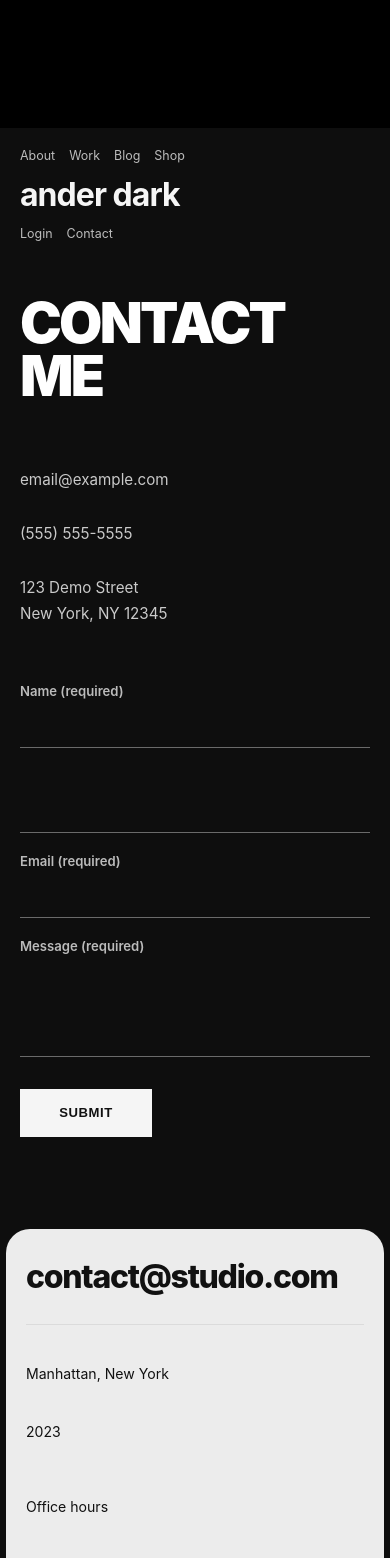
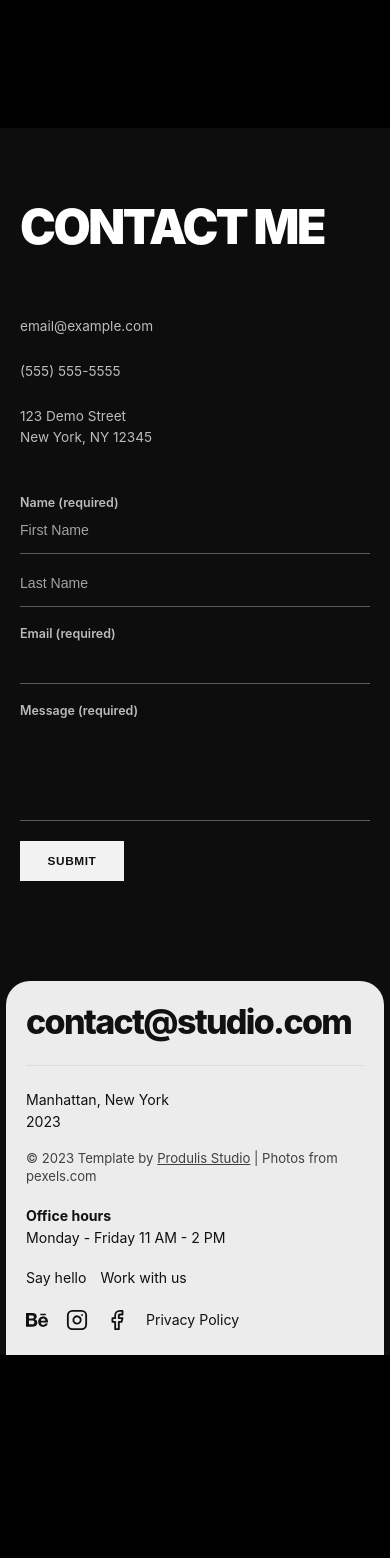
Before and after one commit to bom0320/web-portfolio, a Next.js app: page / in a window 390 px wide. Shown: the part 10140-11698 px from the top of the page. After the commit the page ends 11615 px from the top, so only its background shows below. Built offline with nearby package versions, Linux system fonts and the light colour scheme.

Commit message:
add: react-icons

```diff
--- a/package.json
+++ b/package.json
@@ -12,7 +12,8 @@
     "gsap": "^3.13.0",
     "next": "15.5.4",
     "react": "19.1.0",
-    "react-dom": "19.1.0"
+    "react-dom": "19.1.0",
+    "react-icons": "^5.6.0"
   },
   "devDependencies": {
     "@eslint/eslintrc": "^3",
--- a/src/components/sections/ContactSection.tsx
+++ b/src/components/sections/ContactSection.tsx
@@ -1,25 +1,11 @@
 import Link from "next/link";
+import { FaBehance } from "react-icons/fa";
+import { FiInstagram, FiFacebook } from "react-icons/fi";
 
 export default function ContactSection() {
   return (
     <section className="contact-section">
       <div className="contact-section__hero">
-        <header className="contact-section__header">
-          <nav className="contact-section__nav contact-section__nav--left">
-            <Link href="/">About</Link>
-            <Link href="/">Work</Link>
-            <Link href="/">Blog</Link>
-            <Link href="/">Shop</Link>
-          </nav>
-
-          <div className="contact-section__logo">ander dark</div>
-
-          <nav className="contact-section__nav contact-section__nav--right">
-            <Link href="/">Login</Link>
-            <Link href="/">Contact</Link>
-          </nav>
-        </header>
-
         <div className="contact-section__inner">
           <h2 className="contact-section__title">CONTACT ME</h2>
 
@@ -47,31 +33,46 @@ export default function ContactSection() {
               <div className="contact-form__row">
                 <div className="contact-form__field">
                   <label htmlFor="firstName">Name (required)</label>
-                  <input id="firstName" name="firstName" type="text" />
+                  <input
+                    id="firstName"
+                    name="firstName"
+                    type="text"
+                    placeholder="First Name"
+                  />
                 </div>
 
                 <div className="contact-form__field">
                   <label
                     htmlFor="lastName"
-                    className="contact-form__hidden-label"
+                    className="contact-form__label contact-form__label--hidden"
                   >
                     Last Name
                   </label>
-                  <input id="lastName" name="lastName" type="text" />
+                  <input
+                    id="lastName"
+                    name="lastName"
+                    type="text"
+                    placeholder="Last Name"
+                  />
                 </div>
               </div>
 
               <div className="contact-form__row contact-form__row--single">
                 <div className="contact-form__field">
                   <label htmlFor="email">Email (required)</label>
-                  <input id="email" name="email" type="email" />
+                  <input id="email" name="email" type="email" placeholder="" />
                 </div>
               </div>
 
               <div className="contact-form__row contact-form__row--single">
                 <div className="contact-form__field">
                   <label htmlFor="message">Message (required)</label>
-                  <textarea id="message" name="message" rows={4} />
+                  <textarea
+                    id="message"
+                    name="message"
+                    rows={4}
+                    placeholder=""
+                  />
                 </div>
               </div>
 
@@ -83,36 +84,46 @@ export default function ContactSection() {
         </div>
       </div>
 
-      <div className="contact-section__footer-card">
-        <div className="contact-section__footer-top">
-          <a
-            href="mailto:contact@studio.com"
-            className="contact-section__footer-email"
-          >
+      <div className="contact-footer">
+        <div className="contact-footer__top">
+          <a href="mailto:contact@studio.com" className="contact-footer__email">
             contact@studio.com
           </a>
         </div>
 
-        <div className="contact-section__footer-bottom">
-          <div className="contact-section__footer-col">
-            <p>Manhattan, New York</p>
-            <p>2023</p>
+        <div className="contact-footer__bottom">
+          <div className="contact-footer__meta">
+            <div className="contact-footer__location">
+              <p>Manhattan, New York</p>
+              <p>2023</p>
+            </div>
+
+            <p className="contact-footer__copyright">
+              © 2023 Template by <Link href="/">Produlis Studio</Link> | Photos
+              from pexels.com
+            </p>
           </div>
 
-          <div className="contact-section__footer-col">
-            <p>Office hours</p>
+          <div className="contact-footer__hours">
+            <p className="contact-footer__label">Office hours</p>
             <p>Monday - Friday 11 AM - 2 PM</p>
           </div>
 
-          <div className="contact-section__footer-col contact-section__footer-links">
+          <div className="contact-footer__links">
             <Link href="/">Say hello</Link>
             <Link href="/">Work with us</Link>
           </div>
 
-          <div className="contact-section__footer-col contact-section__footer-social">
-            <Link href="/">Be</Link>
-            <Link href="/">Instagram</Link>
-            <Link href="/">Facebook</Link>
+          <div className="contact-footer__social">
+            <Link href="/" aria-label="Behance">
+              <FaBehance />
+            </Link>
+            <Link href="/" aria-label="Instagram">
+              <FiInstagram />
+            </Link>
+            <Link href="/" aria-label="Facebook">
+              <FiFacebook />
+            </Link>
             <Link href="/">Privacy Policy</Link>
           </div>
         </div>
--- a/src/styles/sections/_contact.scss
+++ b/src/styles/sections/_contact.scss
@@ -1,7 +1,7 @@
 .contact-section {
   width: 100vw;
   margin-left: calc(50% - 50vw);
-  background: #0e0e0e;
+  background: #0d0d0d;
   color: #f5f5f5;
   position: relative;
   overflow: hidden;
@@ -9,44 +9,8 @@
 
 .contact-section__hero {
   min-height: 100vh;
+  background: #0d0d0d;
   padding: 28px 36px 0;
-  background: #0e0e0e;
-}
-
-.contact-section__header {
-  display: grid;
-  grid-template-columns: 1fr auto 1fr;
-  align-items: center;
-  gap: 24px;
-}
-
-.contact-section__logo {
-  justify-self: center;
-  font-size: 2rem;
-  font-weight: 700;
-  letter-spacing: -0.03em;
-  text-transform: lowercase;
-}
-
-.contact-section__nav {
-  display: flex;
-  align-items: center;
-  gap: 20px;
-  font-size: 0.78rem;
-  color: rgba(255, 255, 255, 0.72);
-}
-
-.contact-section__nav--left {
-  justify-content: flex-start;
-}
-
-.contact-section__nav--right {
-  justify-content: flex-end;
-}
-
-.contact-section__nav a {
-  color: inherit;
-  text-decoration: none;
 }
 
 .contact-section__inner {
@@ -58,8 +22,8 @@
 .contact-section__title {
   margin: 0 0 72px;
   text-align: center;
-  font-size: clamp(56px, 9vw, 112px);
-  line-height: 0.95;
+  font-size: clamp(56px, 7vw, 96px);
+  line-height: 0.96;
   font-weight: 900;
   letter-spacing: -0.05em;
   color: #ffffff;
@@ -67,25 +31,26 @@
 
 .contact-section__content {
   display: grid;
-  grid-template-columns: 240px minmax(0, 1fr);
-  gap: 120px;
+  grid-template-columns: 220px minmax(0, 720px);
+  justify-content: space-between;
   align-items: start;
+  gap: 88px;
 }
 
 .contact-section__info {
   display: flex;
   flex-direction: column;
-  gap: 28px;
-  padding-top: 16px;
+  gap: 24px;
+  padding-top: 18px;
 }
 
 .contact-section__info-link,
 .contact-section__address {
-  font-size: 0.95rem;
-  line-height: 1.7;
-  color: rgba(255, 255, 255, 0.78);
+  color: rgba(255, 255, 255, 0.72);
   text-decoration: none;
   font-style: normal;
+  font-size: 0.85rem;
+  line-height: 1.55;
 }
 
 .contact-form {
@@ -95,7 +60,7 @@
 .contact-form__row {
   display: grid;
   grid-template-columns: 1fr 1fr;
-  gap: 28px;
+  gap: 40px;
   margin-bottom: 28px;
 }
 
@@ -109,13 +74,15 @@
   gap: 10px;
 }
 
+.contact-form__label,
 .contact-form__field label {
-  font-size: 0.82rem;
+  color: rgba(255, 255, 255, 0.72);
+  font-size: 0.78rem;
+  line-height: 1.2;
   font-weight: 600;
-  color: rgba(255, 255, 255, 0.72);
 }
 
-.contact-form__hidden-label {
+.contact-form__label--hidden {
   opacity: 0;
   pointer-events: none;
 }
@@ -123,91 +90,166 @@
 .contact-form__field input,
 .contact-form__field textarea {
   width: 100%;
+  padding: 0 0 12px;
   border: none;
-  border-bottom: 1px solid rgba(255, 255, 255, 0.38);
+  border-bottom: 1px solid rgba(255, 255, 255, 0.32);
   background: transparent;
   color: #ffffff;
-  font-size: 1rem;
-  padding: 8px 0 12px;
+  font-size: 0.88rem;
+  line-height: 1.4;
   outline: none;
   resize: none;
 }
 
+.contact-form__field input::placeholder,
+.contact-form__field textarea::placeholder {
+  color: rgba(255, 255, 255, 0.62);
+}
+
 .contact-form__field input:focus,
 .contact-form__field textarea:focus {
-  border-bottom-color: #ffffff;
+  border-bottom-color: rgba(255, 255, 255, 0.9);
 }
 
 .contact-form__submit {
-  min-width: 132px;
-  height: 48px;
-  margin-top: 12px;
+  min-width: 104px;
+  height: 40px;
+  padding: 0 18px;
   border: none;
-  background: #f5f5f5;
+  background: #f2f2f2;
   color: #111111;
-  font-size: 0.82rem;
+  font-size: 0.74rem;
   font-weight: 800;
-  letter-spacing: 0.04em;
+  letter-spacing: 0.05em;
   cursor: pointer;
 }
 
-.contact-section__footer-card {
+/* footer */
+
+.contact-footer {
   width: calc(100% - 24px);
   margin: -72px auto 0;
+  padding: 34px 42px 28px;
   background: #ececec;
   color: #111111;
   border-radius: 28px 28px 0 0;
-  padding: 36px 40px 28px;
   position: relative;
   z-index: 2;
 }
 
-.contact-section__footer-top {
-  padding-bottom: 28px;
+.contact-footer__top {
+  padding-bottom: 26px;
   border-bottom: 1px solid rgba(17, 17, 17, 0.08);
 }
 
-.contact-section__footer-email {
-  font-size: clamp(32px, 4vw, 56px);
+.contact-footer__email {
+  color: #111111;
+  text-decoration: none;
+  font-size: clamp(34px, 4vw, 60px);
+  line-height: 1;
   font-weight: 800;
-  letter-spacing: -0.04em;
+  letter-spacing: -0.05em;
+}
+
+.contact-footer__bottom {
+  display: grid;
+  grid-template-columns: 1.45fr 1.15fr 0.8fr 1fr;
+  gap: 32px;
+  align-items: start;
+  padding-top: 24px;
+}
+
+.contact-footer__meta {
+  display: flex;
+  flex-direction: column;
+  justify-content: space-between;
+  min-height: 96px;
+}
+
+.contact-footer__location {
+  display: flex;
+  flex-direction: column;
+  gap: 2px;
+}
+
+.contact-footer__location p,
+.contact-footer__hours p,
+.contact-footer__links a,
+.contact-footer__social a {
+  margin: 0;
+  font-size: 0.88rem;
+  line-height: 1.45;
   color: #111111;
   text-decoration: none;
 }
 
-.contact-section__footer-bottom {
-  display: grid;
-  grid-template-columns: repeat(4, minmax(0, 1fr));
-  gap: 24px;
-  padding-top: 24px;
+.contact-footer__hours {
+  display: flex;
+  flex-direction: column;
+  gap: 2px;
+  text-align: center;
 }
 
-.contact-section__footer-col {
-  display: flex;
-  flex-direction: column;
-  gap: 8px;
-  font-size: 0.88rem;
-  line-height: 1.6;
+.contact-footer__label {
+  font-weight: 700;
 }
 
-.contact-section__footer-links,
-.contact-section__footer-social {
+.contact-footer__links {
+  display: flex;
+  justify-content: flex-end;
   align-items: flex-start;
+  gap: 14px;
+  white-space: nowrap;
 }
 
-.contact-section__footer-col a {
+.contact-footer__social {
+  display: flex;
+  justify-content: flex-end;
+  align-items: center;
+  gap: 18px;
+  white-space: nowrap;
+}
+
+.contact-footer__social svg {
+  width: 22px;
+  height: 22px;
+  display: block;
+}
+
+.contact-footer__copyright {
+  margin: 24px 0 0;
+  font-size: 0.82rem;
+  line-height: 1.4;
+  color: rgba(17, 17, 17, 0.78);
+}
+
+.contact-footer__copyright a {
   color: inherit;
-  text-decoration: none;
+  text-decoration: underline;
 }
 
 @media (max-width: 1024px) {
   .contact-section__content {
     grid-template-columns: 1fr;
-    gap: 56px;
+    gap: 48px;
   }
 
-  .contact-section__footer-bottom {
+  .contact-form {
+    max-width: 100%;
+  }
+
+  .contact-footer__bottom {
     grid-template-columns: 1fr 1fr;
+    row-gap: 24px;
+  }
+
+  .contact-footer__links,
+  .contact-footer__social {
+    justify-content: flex-start;
+  }
+
+  .contact-footer__hours {
+    text-align: left;
   }
 }
 
@@ -229,7 +271,7 @@
 
   .contact-section__nav {
     flex-wrap: wrap;
-    gap: 14px;
+    gap: 12px;
   }
 
   .contact-section__inner {
@@ -237,8 +279,9 @@
   }
 
   .contact-section__title {
+    margin-bottom: 48px;
     text-align: left;
-    margin-bottom: 48px;
+    font-size: clamp(48px, 12vw, 72px);
   }
 
   .contact-form__row {
@@ -247,14 +290,33 @@
     margin-bottom: 20px;
   }
 
-  .contact-section__footer-card {
+  .contact-form__label--hidden {
+    display: none;
+  }
+
+  .contact-footer {
     width: calc(100% - 12px);
-    margin-top: -48px;
-    padding: 28px 20px 24px;
+    margin-top: -40px;
+    padding: 24px 20px;
     border-radius: 24px 24px 0 0;
   }
 
-  .contact-section__footer-bottom {
+  .contact-footer__bottom {
     grid-template-columns: 1fr;
+    gap: 20px;
+  }
+
+  .contact-footer__meta {
+    min-height: auto;
+  }
+
+  .contact-footer__copyright {
+    margin-top: 16px;
+  }
+
+  .contact-footer__links,
+  .contact-footer__social {
+    justify-content: flex-start;
+    flex-wrap: wrap;
   }
 }
```
Also changed, not shown: 1 other file (tests, documents, lock files or other folders).
